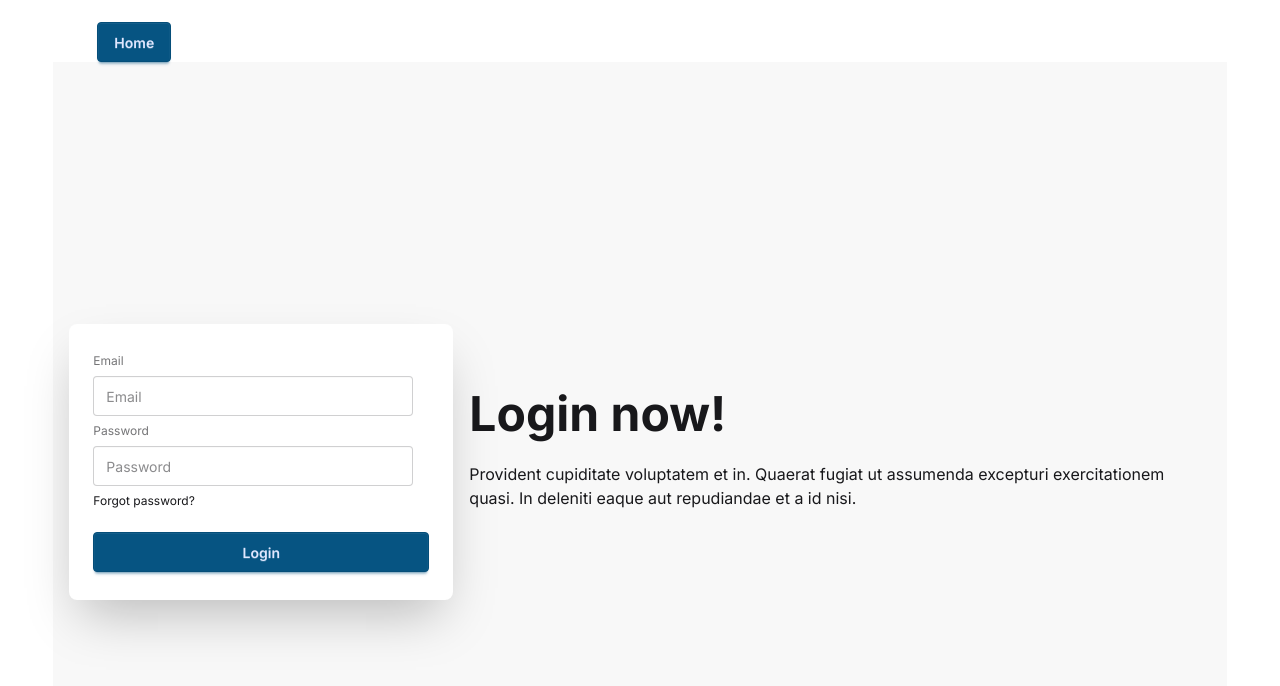
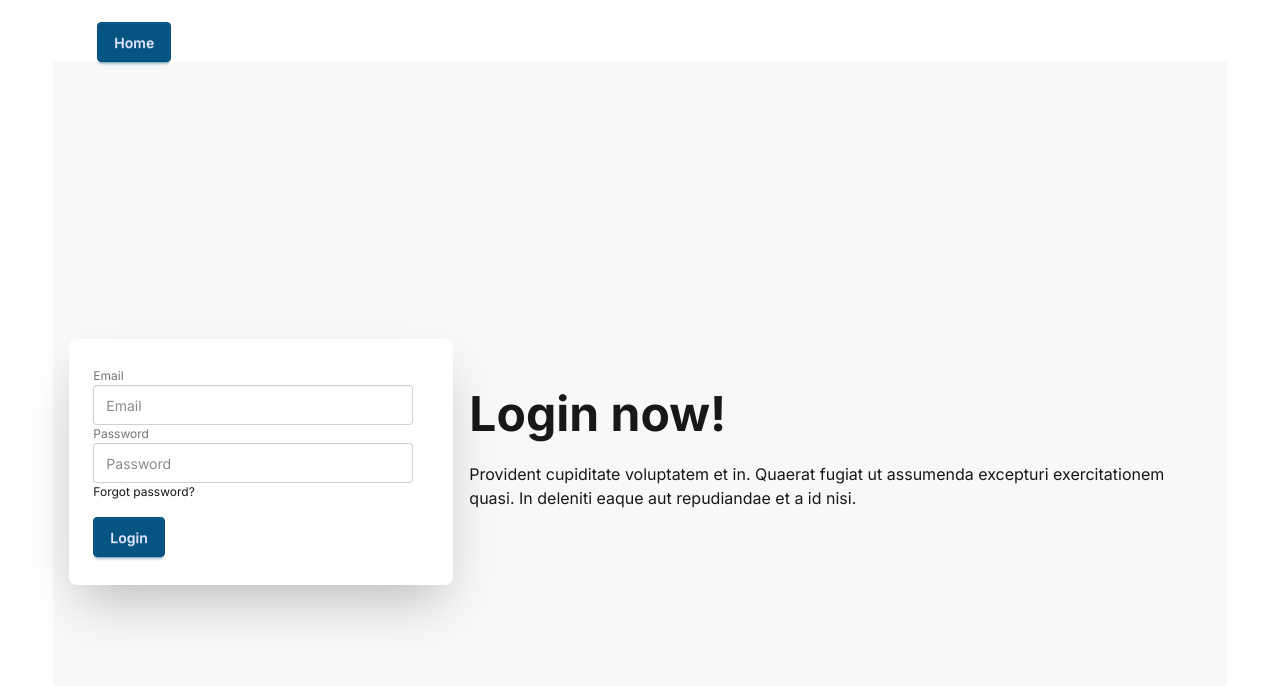
Before and after one commit to questcoderull/course-master, a React (Vite) app: page /login in a window 1280 px wide. Shown: the top 686 px of the page. Built offline with nearby package versions, Linux system fonts and the light colour scheme.

Commit message:
feat: implement email/password sign-in functionality

```diff
--- a/src/contexts/AuthConterxts/AuthProvider.jsx
+++ b/src/contexts/AuthConterxts/AuthProvider.jsx
@@ -1,6 +1,9 @@
 import React, { useState } from "react";
 import { AuthContext } from "./AuthContext";
-import { createUserWithEmailAndPassword } from "firebase/auth";
+import {
+  createUserWithEmailAndPassword,
+  signInWithEmailAndPassword,
+} from "firebase/auth";
 import { auth } from "../../firebase/firebase.init";
 
 const AuthProvider = ({ children }) => {
@@ -11,9 +14,15 @@ const AuthProvider = ({ children }) => {
     return createUserWithEmailAndPassword(auth, email, password);
   };
 
+  const signinUserWithEmailPass = (email, password) => {
+    setLoading(true);
+    return signInWithEmailAndPassword(auth, email, password);
+  };
+
   const authInfo = {
     loading,
     createUserWithEmailPass,
+    signinUserWithEmailPass,
   };
   return <AuthContext value={authInfo}>{children}</AuthContext>;
 };
--- a/src/pages/Authentication/login/Login.jsx
+++ b/src/pages/Authentication/login/Login.jsx
@@ -1,6 +1,26 @@
-import React from "react";
+import React, { use } from "react";
+import { AuthContext } from "../../../contexts/AuthConterxts/AuthContext";
 
 const Login = () => {
+  const { signinUserWithEmailPass } = use(AuthContext);
+  const handleLogin = (e) => {
+    e.preventDefault();
+    const form = e.target;
+
+    const email = form.email.value;
+    const password = form.password.value;
+    console.log(email, password);
+
+    // Sign in user
+
+    signinUserWithEmailPass(email, password)
+      .then((result) => {
+        console.log(result.user);
+      })
+      .catch((error) => {
+        console.log(error);
+      });
+  };
   return (
     <div className="hero bg-base-200 min-h-screen">
       <div className="hero-content flex-col lg:flex-row-reverse">
@@ -15,14 +35,26 @@ const Login = () => {
         <div className="card bg-base-100 w-full max-w-sm shrink-0 shadow-2xl">
           <div className="card-body">
             <fieldset className="fieldset">
+              <form onSubmit={handleLogin}>
                 <label className="label">Email</label>
-              <input type="email" className="input" placeholder="Email" />
+                <input
+                  type="email"
+                  name="email"
+                  className="input"
+                  placeholder="Email"
+                />
                 <label className="label">Password</label>
-              <input type="password" className="input" placeholder="Password" />
+                <input
+                  type="password"
+                  name="password"
+                  className="input"
+                  placeholder="Password"
+                />
                 <div>
                   <a className="link link-hover">Forgot password?</a>
                 </div>
                 <button className="btn btn-primary mt-4">Login</button>
+              </form>
             </fieldset>
           </div>
         </div>
```
Lines whose indentation alone changed are shown as unchanged.
